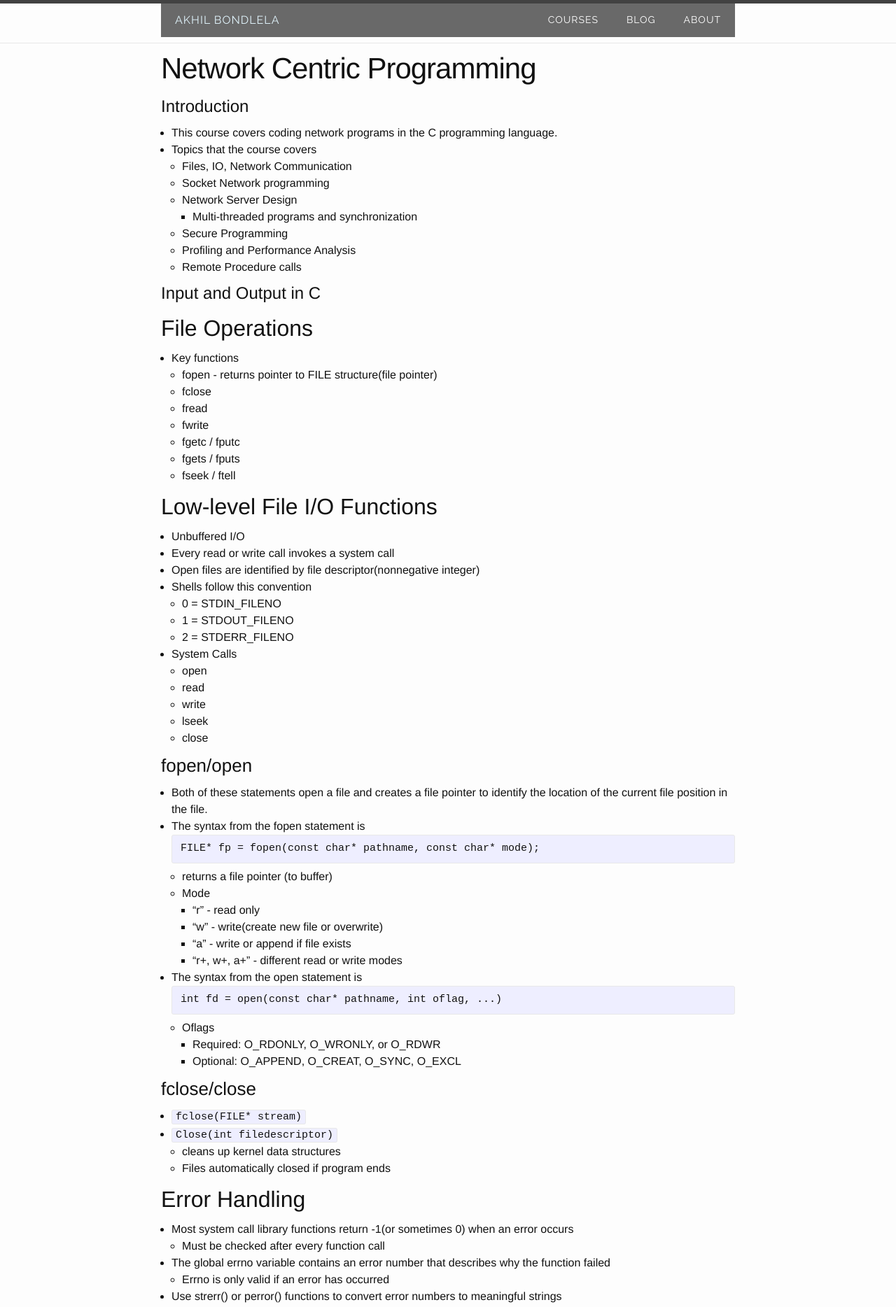
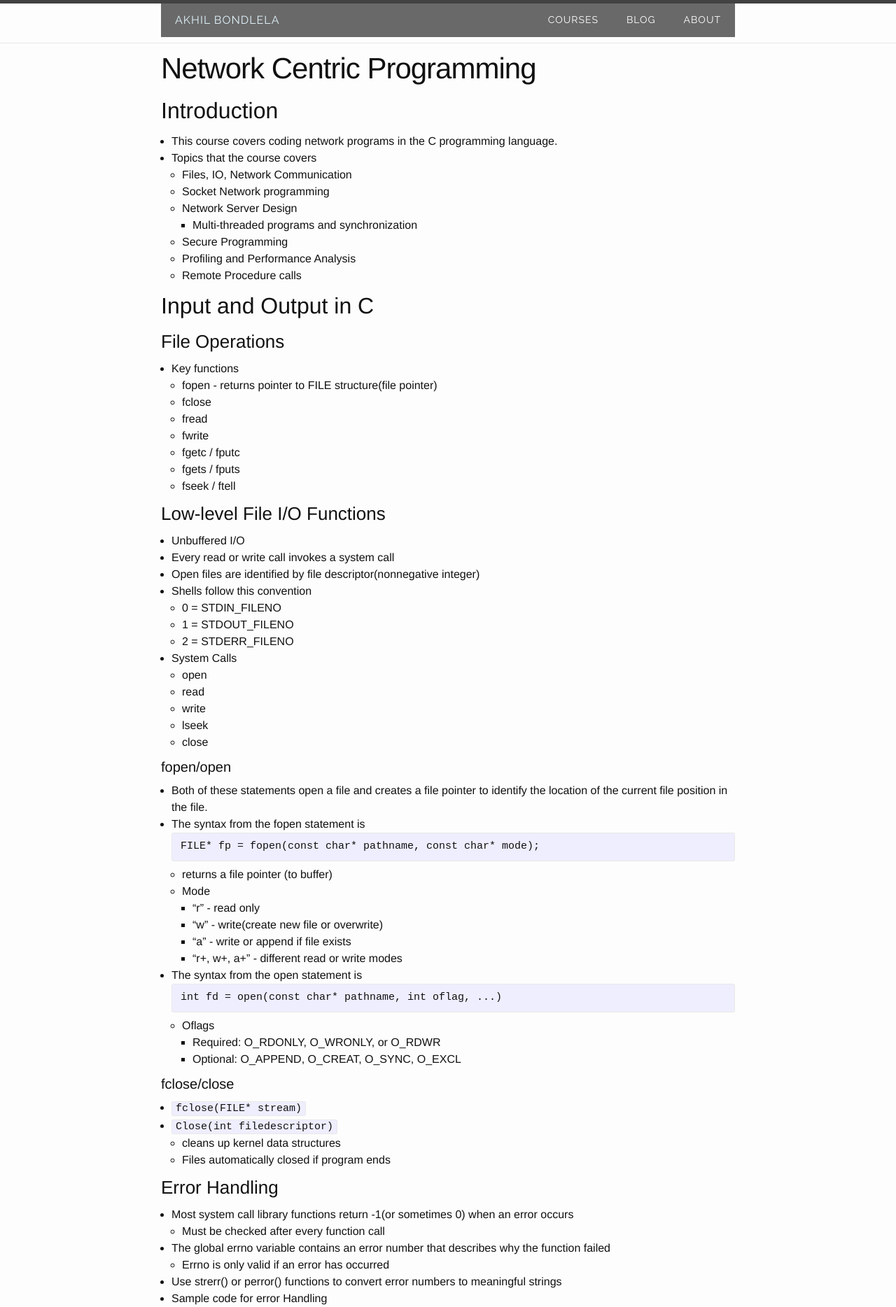
Before and after one commit to akhilbond/akhilbond.github.io, a Jekyll site: the page built from Courses/Network_Centric/notes.md, in a window 1280 px wide. Shown: the top 1868 px of the page at 70% size. Built offline with Jekyll 4.4.1, drawn with Linux system fonts in a browser that asks for light colours.

Commit message:
Formatting Updates

````diff
--- a/Courses/Network_Centric/notes.md
+++ b/Courses/Network_Centric/notes.md
@@ -4,7 +4,7 @@
 permalink: /Courses/Network_Centric/
 ---
 
-# Introduction
+## Introduction
 
 - This course covers coding network programs in the C programming language.
 - Topics that the course covers
@@ -16,9 +16,9 @@
   - Profiling and Performance Analysis
   - Remote Procedure calls
 
-# Input and Output in C
+## Input and Output in C
 
-## File Operations
+### File Operations
 
 - Key functions
   - fopen - returns pointer to FILE structure(file pointer)
@@ -31,7 +31,7 @@
 
 
 
-## Low-level File I/O Functions
+### Low-level File I/O Functions
 
 - Unbuffered I/O
 - Every read or write call invokes a system call
@@ -48,7 +48,7 @@
   - lseek
   - close
 
-### fopen/open
+#### fopen/open
 
 - Both of these statements open a file and creates a file pointer to identify the location of the current file position in the file.
 - The syntax from the fopen statement is
@@ -69,14 +69,14 @@
     - Required: O_RDONLY, O_WRONLY, or O_RDWR
     - Optional: O_APPEND, O_CREAT, O_SYNC, O_EXCL
 
-### fclose/close
+#### fclose/close
 
 - ```fclose(FILE* stream)```
 - ```Close(int filedescriptor)```
   - cleans up kernel data structures
   - Files automatically closed if program ends
 
-## Error Handling
+### Error Handling
 
 - Most system call library functions return -1(or sometimes 0) when an error occurs
   - Must be checked after every function call
@@ -103,7 +103,7 @@
 }
 ```
 
-## File Pointers and Seeking
+### File Pointers and Seeking
 
 - The system remembers the position in a file through a file pointer(32-bit offset), which automatically advances when you read or write
 - These functions can query or modify the position of the pointer:
@@ -119,9 +119,9 @@
   - SEEK_CUR - current file position
   - SEEK_END - end of file
 
-# Files and Directories
+## Files and Directories
 
-## Getting File Metadata
+### Getting File Metadata
 
 - ```Int stat(char* filename, struct stat* buf)```
   - Fills in the stat data structures with information about file type, size, permissions, time, etc.
@@ -164,7 +164,7 @@
 - fstat
   - Used for already opened files
 
-## File Types(modes)
+### File Types(modes)
 
 - Regular file
 - Directory file
@@ -193,7 +193,7 @@
   - No write on directory
   - Open on symbolic link requires redirection
 
-## Directory Manipulation in UNIX
+### Directory Manipulation in UNIX
 
 - mkdir - create a directory
 - rmdir - remove a directory
@@ -230,7 +230,7 @@
 }
 ```
 
-## Symbolic links
+### Symbolic links
 
 - Can span over the user's file system, because the user can create links to directories on other parts of their file system
 - They are represented by special files
@@ -239,7 +239,7 @@
 - Readlink(pathname, ...) - reads sympath which is located at pathname
   - These files cannot be read with the open command
 
-## Common file Operations
+### Common file Operations
 
 - access - access control check
 - chdir - change directory
@@ -250,13 +250,13 @@
   - also unlink(file only), and rmdir(directory only)
 - rename - rename directory
 
-## Hard Links
+### Hard Links
 
 - Every directory entry points to an i-node(which represents a file)
   - Multiple entries can point to the same file(hard links)
 - ```Link(existingpath, newpath)``` - creates an additional directory entry to an existing file
 
-## Problem: Loops
+### Problem: Loops
 
 - Recursive listing of files does not work
   - This means that one link is pointing to another link, and the other link is pointing back to the original link
@@ -265,13 +265,13 @@
   - rmdir removes links to directories only when they are empty
 - Only root users can create hard links to directories
 
-# Socket Programming
+## Socket Programming
 
-## Client-Server Model
+### Client-Server Model
 
 ![Client-Server Model](/resources/images/net_cent/client_server_model.png)
 
-# Debugging
+## Debugging
 
 - What happens if we have a segmentation fault, this means that some portion of our code is trying to access a piece of memory that it does not have access to. Now how do we debug this and find the problem?
 
@@ -293,17 +293,17 @@
 - ```gdb a.out core``` - allows you to use gdb and look at the current state of the code when it had the segfault
 
 
-# Processes
+## Processes
 
 
 
-# Threads
+## Threads
 
 
 
-# Locking
+## Locking
 
-## MUTEX
+### MUTEX
 
 - Acts as a lock for certain lines of code in a tread which makes sure that a thread accesses a shared variable when another thread is not using it, to avoid corruption of data.
 
@@ -321,12 +321,12 @@
 pthread_mutex_lock(&childsum_mutex);
 ```
 
-## File Locks - "Record Locks"
+### File Locks - "Record Locks"
 
 - Synchronize access from multiple processes from shared memory
 - Allows you to specify what portion of a file to lock to improve performance
 
-## Deadlock
+### Deadlock
 
 - Can occur is threads acquire several locks for one operation
 
````
